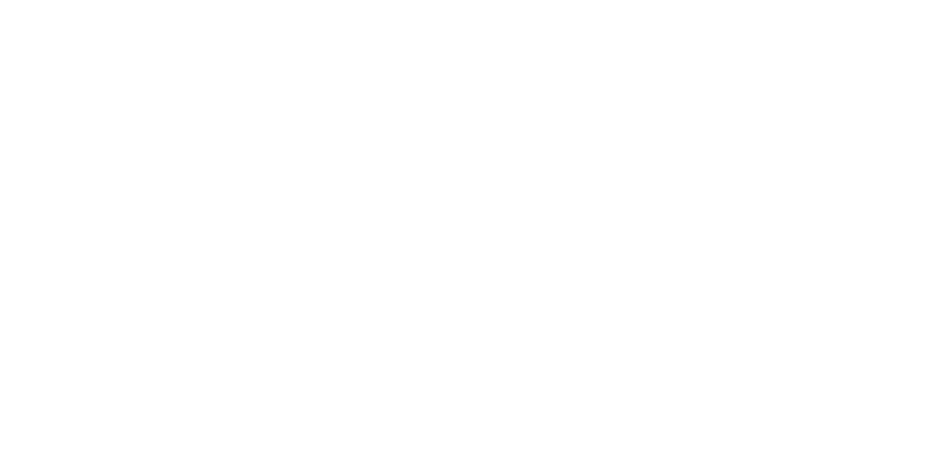
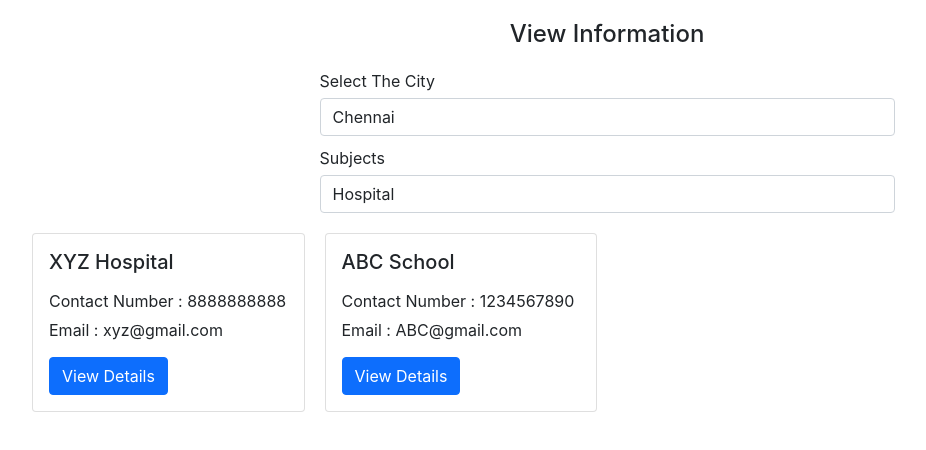
Before and after one commit to balayogesh2000/city-classified-frontend, a React (Create React App) app: page /information in a window 1280 px wide. Shown: the top 450 px of the page, without its empty margins (33-959 px from the left). Built offline with nearby package versions, Linux system fonts and the light colour scheme.

Commit message:
view information page added

```diff
--- a/src/App.js
+++ b/src/App.js
@@ -9,6 +9,7 @@
 import AdminPostClassifieds from "./components/Admin/PostClassifieds";
 import Posters from "./components/Posters/Posters";
 import PostersPostClassifieds from "./components/Posters/PostClassifieds";
+import Information from "./components/Information/Information";
 
 const App = () => {
   return (
@@ -34,6 +35,7 @@
           path="/posters/post-classifieds"
           component={PostersPostClassifieds}
         ></Route>
+        <Route exact path="/information" component={Information}></Route>
       </Switch>
     </div>
   );
--- a/src/Home.js
+++ b/src/Home.js
@@ -11,6 +11,7 @@
       <Link to="/admin/post-classifieds">Admin - Post Classfieds</Link>
       <Link to="/posters">Posters panel</Link>
       <Link to="/posters/post-classifieds">Posters - Post Classfieds</Link>
+      <Link to="/information">View Information</Link>
     </div>
   );
 };
--- /dev/null
+++ b/src/components/Information/Information.js
@@ -0,0 +1,66 @@
+import React from "react";
+import { Card, Button } from "react-bootstrap";
+import Select from "../../components/common/Select/Select";
+
+import Title from "../common/Title/Title";
+
+import classes from "./Information.module.css";
+
+const informationData = [
+  {
+    title: "XYZ Hospital",
+    contact: 8888888888,
+    email: "xyz@gmail.com",
+  },
+  {
+    title: "ABC School",
+    contact: 1234567890,
+    email: "ABC@gmail.com",
+  },
+];
+
+const Information = () => {
+  return (
+    <div className={classes.Information}>
+      <div className={classes.container}>
+        <Title title="View Information" />
+        <div className={classes.selectContainer}>
+          <Select
+            options={["Chennai", "Banglore", "Mumbai", "Kolkata"]}
+            label="Select the city"
+          />
+          <div style={{ height: "10px" }}></div>
+          <Select
+            label="Subjects"
+            options={["Hospital", "School", "Colleges", "Shopping malls"]}
+          />
+        </div>
+        <div
+          className={classes.informationContainer}
+          style={{ marginTop: "20px" }}
+        >
+          {informationData.map((info) => {
+            return (
+              <Card>
+                <Card.Body>
+                  <Card.Title style={{ marginBottom: "15px" }}>
+                    {info.title}
+                  </Card.Title>
+                  <Card.Text>
+                    <p>Contact Number : {info.contact}</p>
+                    <p>Email : {info.email}</p>
+                  </Card.Text>
+                  <Button variant="primary" style={{ marginTop: "10px" }}>
+                    View Details
+                  </Button>
+                </Card.Body>
+              </Card>
+            );
+          })}
+        </div>
+      </div>
+    </div>
+  );
+};
+
+export default Information;
--- /dev/null
+++ b/src/components/Information/Information.module.css
@@ -0,0 +1,26 @@
+.container {
+  max-width: 1200px;
+  margin: 0 auto;
+  padding: 0 25px;
+}
+
+.Information p {
+  margin-bottom: 5px;
+}
+
+.informationContainer {
+  display: grid;
+  grid-template-columns: repeat(4, 1fr);
+  gap: 20px;
+}
+
+@media (max-width: 600px) {
+  .informationContainer {
+    grid-template-columns: repeat(1, 1fr);
+  }
+}
+
+.selectContainer {
+  width: 50%;
+  margin: 0 auto;
+}
--- /dev/null
+++ b/src/components/common/Title/Title.js
@@ -0,0 +1,13 @@
+import React from "react";
+
+import classes from "./Title.module.css";
+
+const Title = ({ title }) => {
+  return (
+    <div className={classes.Title}>
+      <h4>{title}</h4>
+    </div>
+  );
+};
+
+export default Title;
--- /dev/null
+++ b/src/components/common/Title/Title.module.css
@@ -0,0 +1,4 @@
+.Title h4 {
+  text-align: center;
+  margin: 20px 0px;
+}
```
